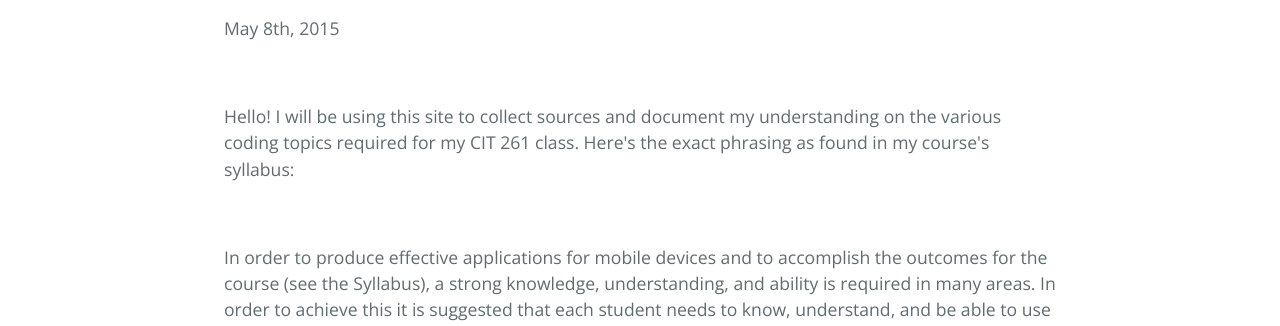
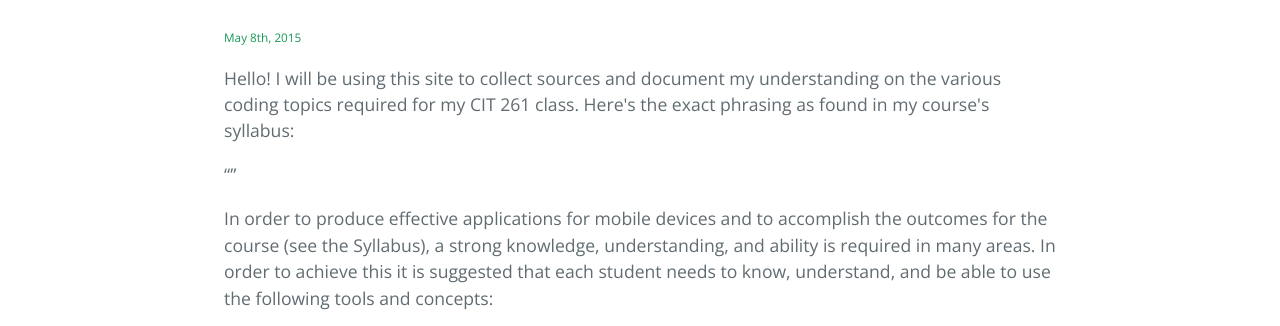
Before and after one commit to Ahuire-Ricardo/reed-jacob.github.io, a plain HTML site: page index.html in a window 1280 px wide. Shown: the part 404-730 px from the top of the page. Drawn offline with nearby package versions, Linux system fonts and the light colour scheme.

Commit message:
Update index.html

```diff
--- a/index.html
+++ b/index.html
@@ -17,13 +17,11 @@
 
     <section class="main-content">
       <h1>Welcome</h1>
-        <p>May 8th, 2015</p>
-        <br>
+        <h6>May 8th, 2015</h6>
 
         <p>Hello! I will be using this site to collect sources and document my understanding on the various coding topics required for my CIT 261 class. Here's the exact phrasing as found in my course's syllabus:</p>
-        <br>
 
-          <p>In order to produce effective applications for mobile devices and to accomplish the outcomes for the course (see the Syllabus), a strong knowledge, understanding, and ability is required in many areas. In order to achieve this it is suggested that each student needs to know, understand, and be able to use the following tools and concepts:</p>
+          <q></q><p>In order to produce effective applications for mobile devices and to accomplish the outcomes for the course (see the Syllabus), a strong knowledge, understanding, and ability is required in many areas. In order to achieve this it is suggested that each student needs to know, understand, and be able to use the following tools and concepts:</p>
 
           <ol>
           <li>The software development process and some standard methodologies,</li>
@@ -38,8 +36,7 @@
           </ol>
 
           <p>This list is not presented in any specific order and is not comprehensive of all that is needed to be successful in the mobile application industry, this course, nor the web application industry. The student will also need to identify other tools, topics, and/or abilities they may need, are interested in, and then know, understand, and use them effectively and well.</p>
-
-        <br>
+          </q>
 
         <p>So there you have it. That is exactly what this site hopes to accomplish. Navigation ain't that pretty... but feel free to check out the contents of this site by selecting the links on the left.</p>
         <br>
```
